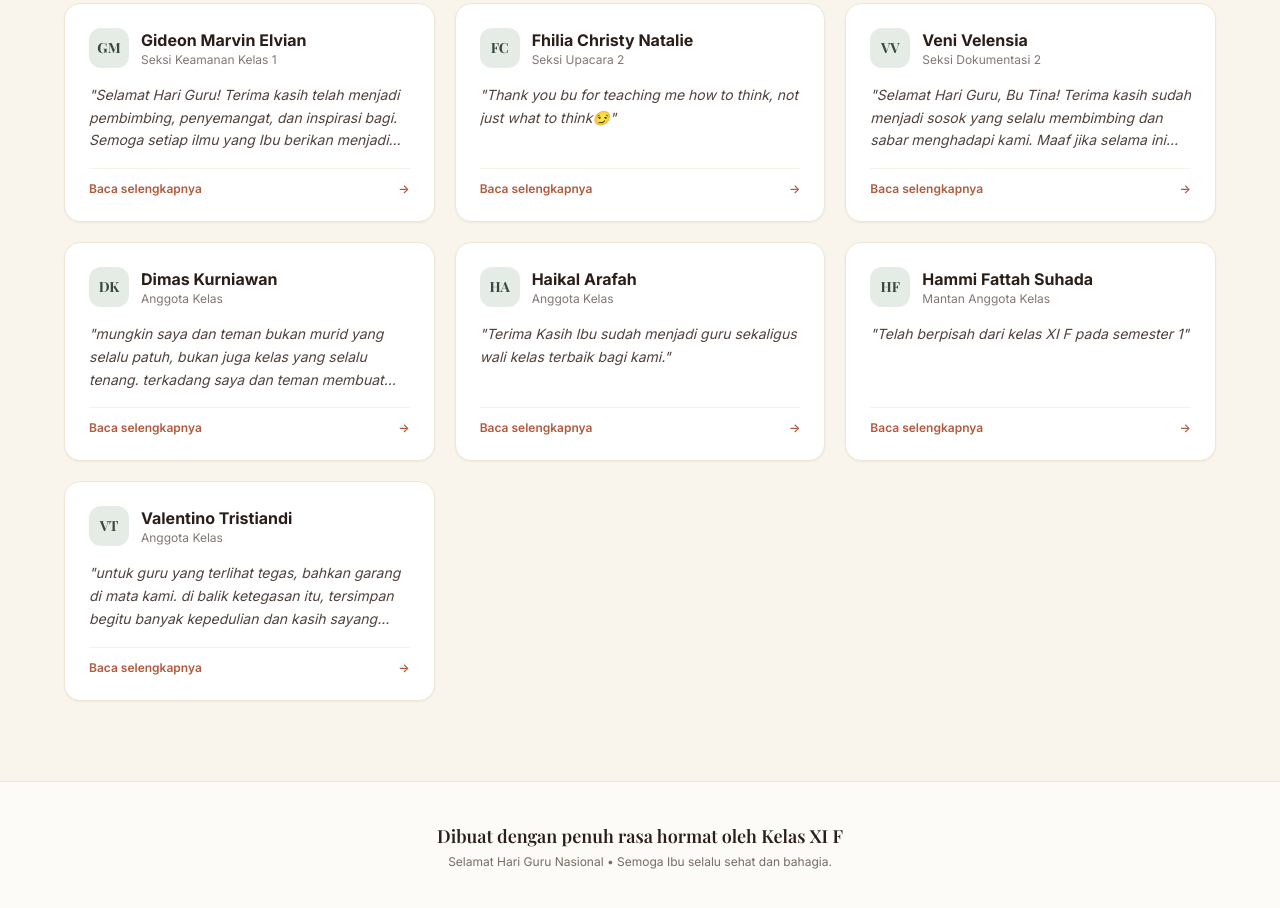
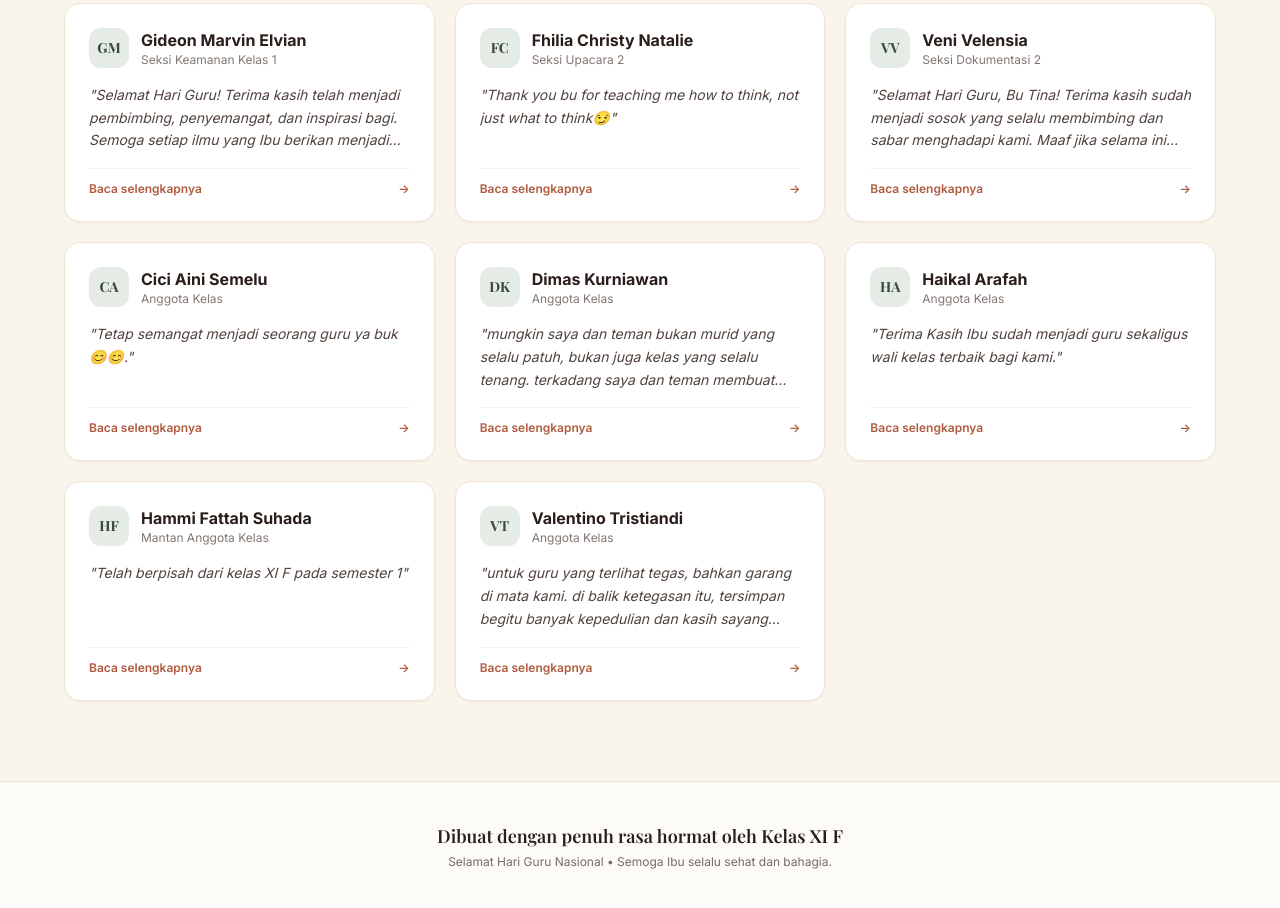
Before and after one commit to alfaa855/alfaa855.github.io, a plain HTML site: page index.html in a window 1280 px wide. Shown: the part 5561-6469 px from the top of the page. Drawn offline with nearby package versions, Linux system fonts and the light colour scheme; a web font is replaced by a local one.

Commit message:
Add messages for Cici Aini Semelu

```diff
--- a/index.html
+++ b/index.html
@@ -545,6 +545,11 @@
                 message: "Selamat Hari Guru, Bu Tina! Terima kasih sudah menjadi sosok yang selalu membimbing dan sabar menghadapi kami. Maaf jika selama ini kami sering membuat Ibu kecewa atau kesal. Mungkin kami belum bisa menjadi murid yang sempurna, tetapi kami sangat bersyukur memiliki wali kelas seperti Ibu. Semoga Bu Tina selalu sehat dan bahagia. Jasa dan kebaikan Ibu akan selalu kami ingat."
             },
             {
+                name: "Cici Aini Semelu",
+                role: "Anggota Kelas",
+                message: "Tetap semangat menjadi seorang guru ya buk😊😊."
+            },
+            {
                 name: "Dimas Kurniawan",
                 role: "Anggota Kelas",
                 message: "mungkin saya dan teman bukan murid yang selalu patuh, bukan juga kelas yang selalu tenang. terkadang saya dan teman membuat Ibu/Bapak lelah karena tingkah laku kami. namun, di balik semua itu, saya dan teman sangat bersyukur memiliki wali kelas seperti Ibu/Bapak. terima kasih telah menjadi orang tua kedua bagi kami di sekolah. selamat hari guru, jasamu akan selalu menjadi kenangan indah bagi kami. 🥹❤️"
```
